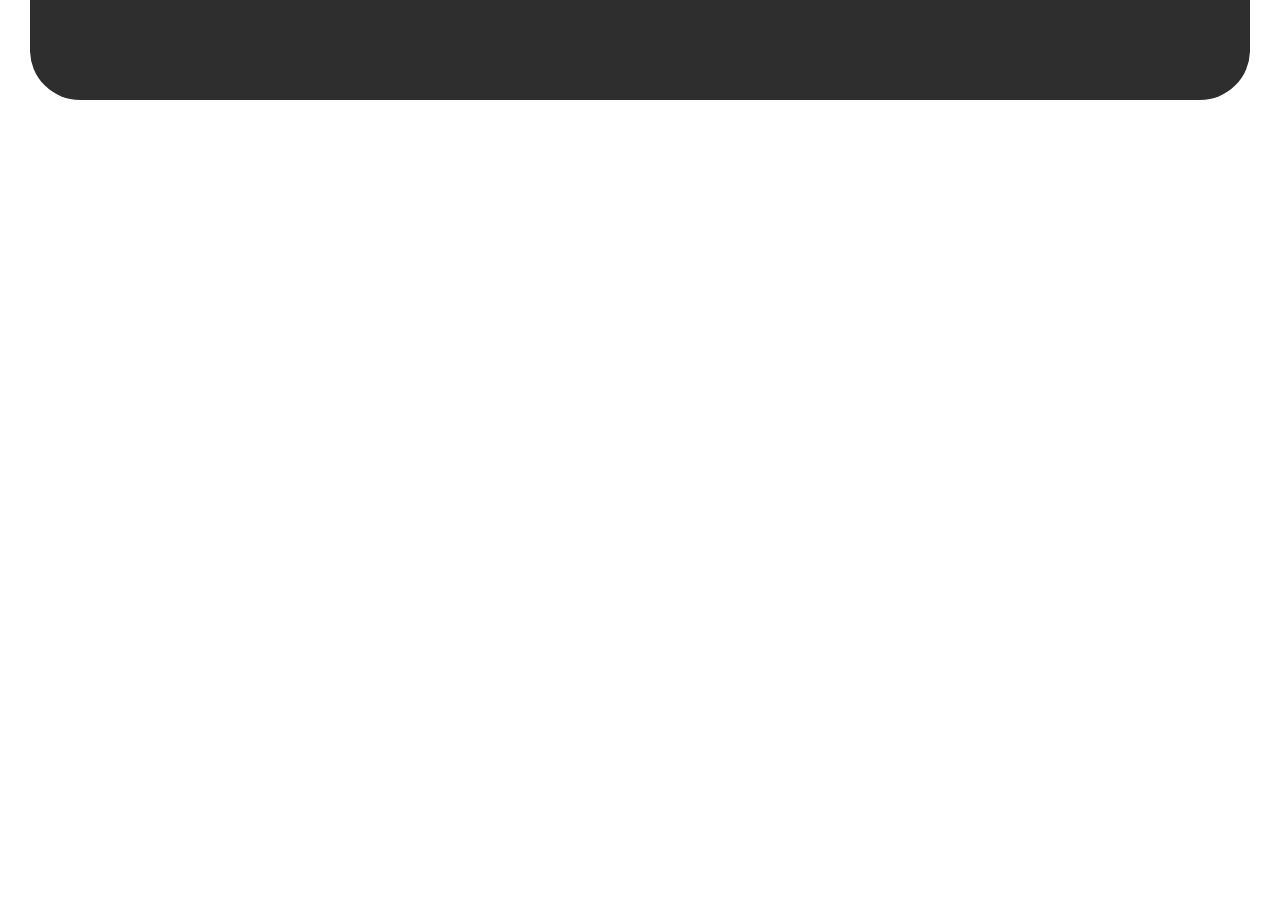
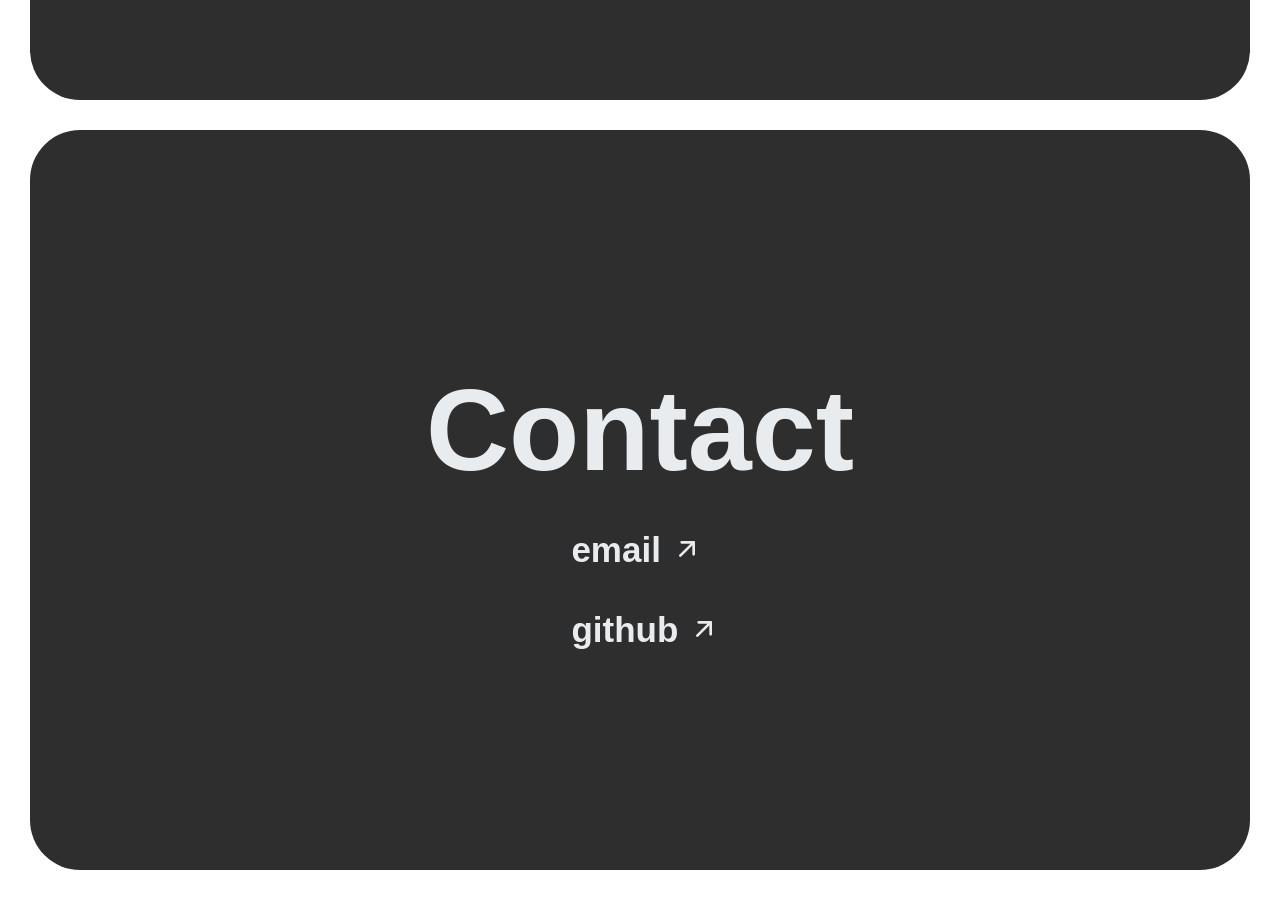
Before and after one commit to blancpain/portfolio, a React (Vite) app: page / in a window 1280 px wide. Shown: the part 4520-5420 px from the top of the page. Before the commit the page ends 4650 px from the top, so only its background shows below. Built offline with nearby package versions, Linux system fonts and the light colour scheme.

Commit message:
feat: add Contact and Link components and styling

```diff
--- a/package.json
+++ b/package.json
@@ -16,7 +16,8 @@
     "framer-motion": "^10.16.5",
     "nanoid": "^5.0.3",
     "react": "^18.2.0",
-    "react-dom": "^18.2.0"
+    "react-dom": "^18.2.0",
+    "@tabler/icons-react": "^2.32.0"
   },
   "devDependencies": {
     "@types/react": "^18.2.37",
--- a/src/App.tsx
+++ b/src/App.tsx
@@ -1,6 +1,6 @@
 import '@mantine/core/styles.css';
 import { Paper } from '@mantine/core';
-import { About, Intro, Projects, Skills } from '@/components';
+import { About, Intro, Projects, Skills, Contact } from '@/components';
 
 // TODO: fix font sizes/sizes in general for all the range of screen sizes - too small atm on mobile
 
@@ -11,6 +11,7 @@ export function App() {
       <About />
       <Projects />
       <Skills />
+      <Contact />
     </Paper>
   );
 }
--- /dev/null
+++ b/src/components/Contact.tsx
@@ -0,0 +1,35 @@
+import { Button, Stack, Text } from '@mantine/core';
+import { IconArrowUpRight } from '@tabler/icons-react';
+import { Card } from './Card';
+import classes from '../styles/Contact.module.css';
+import { Link } from './elements/Link';
+
+export function Contact() {
+  return (
+    <Card isColumn>
+      <Text className={classes.title}>Contact</Text>
+      <Stack gap={20}>
+        <Link href="mailto:y_dimitrov@ymail.com">
+          <Button
+            variant="transparent"
+            size="35px"
+            rightSection={<IconArrowUpRight size="2rem" />}
+            className={classes.links}
+          >
+            email
+          </Button>
+        </Link>
+        <Link href="https://github.com/blancpain">
+          <Button
+            variant="transparent"
+            size="35px"
+            rightSection={<IconArrowUpRight size="2rem" />}
+            className={classes.links}
+          >
+            github
+          </Button>
+        </Link>
+      </Stack>
+    </Card>
+  );
+}
--- /dev/null
+++ b/src/components/elements/Link.tsx
@@ -0,0 +1,16 @@
+import { motion } from 'framer-motion';
+
+type LinkProps = {
+  href: string;
+  children: JSX.Element | JSX.Element[];
+};
+
+export function Link({ href, children }: LinkProps) {
+  return (
+    <a href={href} target="_blank" rel="noopener noreferrer" aria-label="view">
+      <motion.div whileHover={{ scale: 1.2 }} whileTap={{ scale: 0.8 }}>
+        {children}
+      </motion.div>
+    </a>
+  );
+}
--- a/src/components/index.ts
+++ b/src/components/index.ts
@@ -3,3 +3,5 @@ export * from './Intro';
 export * from './About';
 export * from './Projects';
 export * from './Skills';
+export * from './Contact';
+export * from './elements/Link';
--- /dev/null
+++ b/src/styles/Contact.module.css
@@ -0,0 +1,20 @@
+.title {
+  color: var(--mantine-color-gray-2);
+  font-size: 115px;
+  font-weight: 800;
+
+  @media (max-width: $mantine-breakpoint-lg) {
+    font-size: 80px;
+  }
+  @media (max-width: $mantine-breakpoint-sm) {
+    font-size: 50px;
+  }
+}
+
+.links {
+  color: var(--mantine-color-gray-2);
+  height: 60px;
+  &:hover {
+    color: #fcca46;
+  }
+}
```
Also changed, not shown: 1 other file (tests, documents, lock files or other folders).
